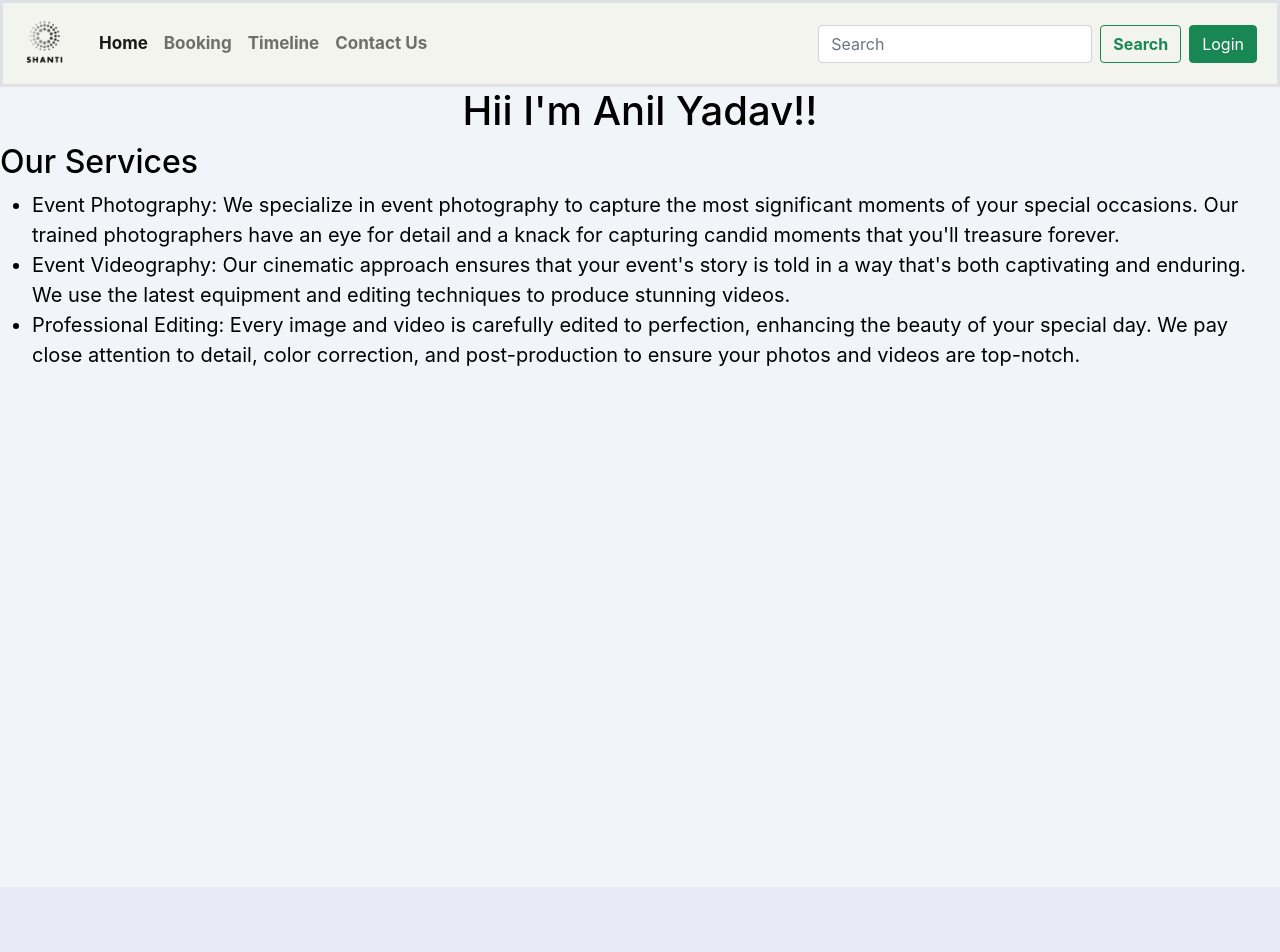
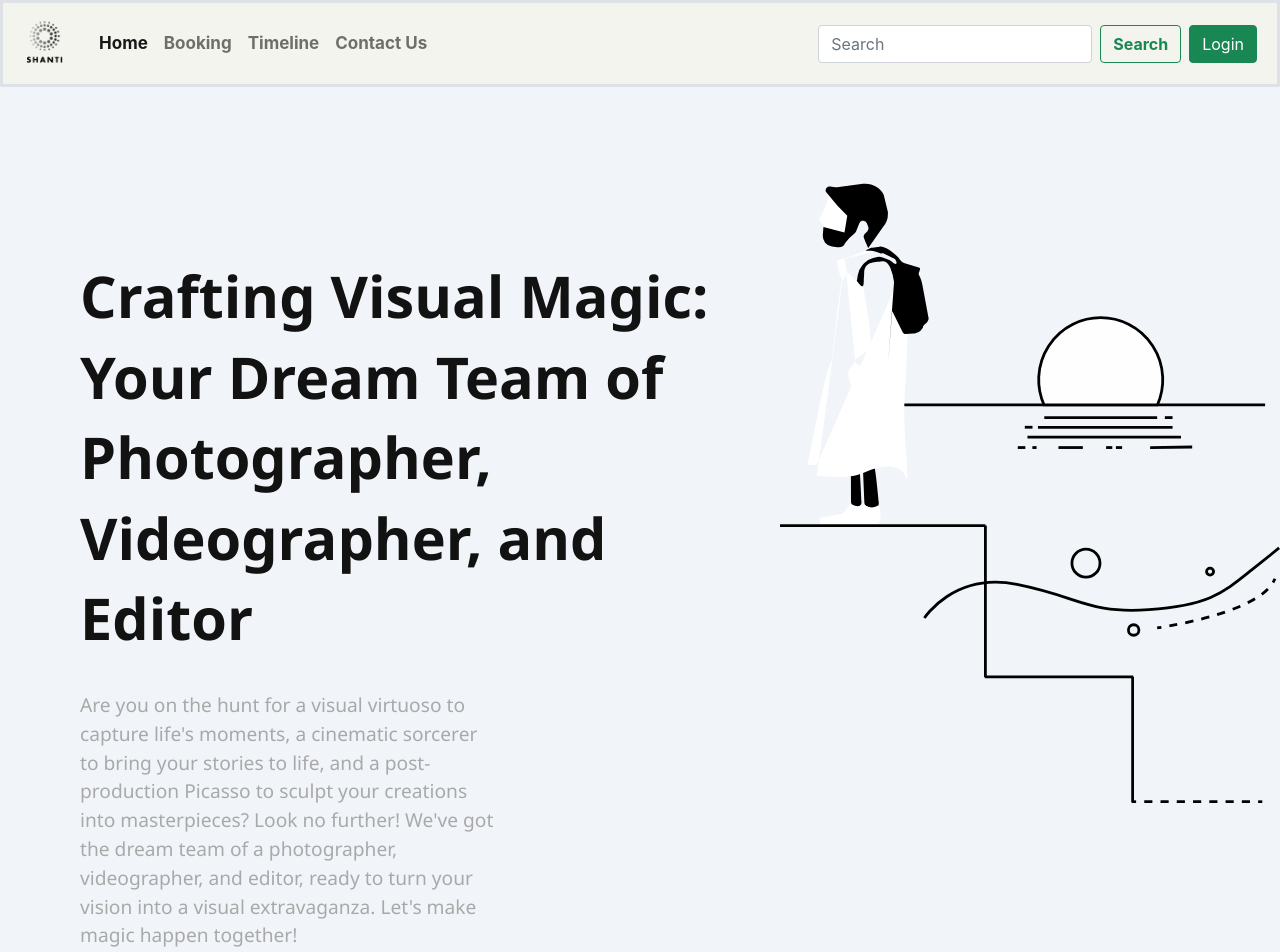
Before and after one commit to AyushSama/Portfolio, a React (Create React App) app in the folder New-Frontend/shantivideo/: page / in a window 1280 px wide. Shown: the top 952 px of the page. Before the commit the page ends 887 px from the top, so only its background shows below. Built offline with nearby package versions, Linux system fonts and the light colour scheme.

Commit message:
i. Added Home Page and Resolve some bugs

```diff
--- a/New-Frontend/shantivideo/src/Components/Home.js
+++ b/New-Frontend/shantivideo/src/Components/Home.js
@@ -1,28 +1,80 @@
 import React, { useContext, useEffect } from 'react'
-import AlertContext from '../Context/Alerts/AlertContext';
+import '../Styles/Home.css'
+import { Link } from 'react-router-dom'
 
 export default function Home() {
 
-  const a = useContext(AlertContext);
+  return (
 
-  useEffect(()=>{
-    a.updateAlert('success' , 'Welcome to the Home Page!!');
-    // eslint-disable-next-line
-  },[])
+<div class = "ayushx">
+<section class="section__img">
+<svg
+      aria-hidden="true"
+      focusable="false"
+      id="Layer_1"
+      data-name="Layer 1"
+      xmlns="http://www.w3.org/2000/svg"
+      viewBox="0 0 356.62 442.31"
+    >
+      <defs>
+        <style>
+          {`.cls-1,.cls-2,.cls-4,.cls-5,.cls-8{fill:none;}.cls-1,.cls-2,.cls-3,.cls-4,.cls-5{stroke:#000;stroke-miterlimit:10;}.cls-1,.cls-2,.cls-3,.cls-4,.cls-5{stroke-width:2px;}.cls-2{stroke-dasharray:5.8 5.8;}.cls-3{fill:#fefefe;}.cls-3,.cls-4,.cls-6,.cls-7{fill-rule:evenodd;}.cls-5{stroke-dasharray:5.84 5.84;}.cls-7{fill:#fff;}`}
+        </style>
+      </defs>
+      <line className="cls-1" x1="88.5" y1="158.31" x2="346" y2="158.31" />
+      <path className="cls-1" d="M630.5,273.5" transform="translate(-604.5 -115.19)" />
+      <path className="cls-1" d="M603,274" transform="translate(-604.5 -115.19)" />
+      <line className="cls-1" x1="146.5" y1="244.31" x2="146.5" y2="352.31" />
+      <line className="cls-1" x1="251.5" y1="352.31" x2="251.5" y2="441.81" />
+      <line className="cls-1" x1="251" y1="441.31" x2="254" y2="441.31" />
+      <line className="cls-2" x1="259.8" y1="441.31" x2="338.1" y2="441.31" />
+      <line className="cls-1" x1="341" y1="441.31" x2="344" y2="441.31" />
+      <line className="cls-1" x1="146" y1="352.31" x2="252" y2="352.31" />
+      <path className="cls-3" d="M873.66,273.5a44.25,44.25,0,1,0-80.82,0Z" transform="translate(-604.5 -115.19)" />
+      <line className="cls-1" x1="188.5" y1="167.31" x2="269" y2="167.31" />
+      <line className="cls-1" x1="184" y1="174.31" x2="280" y2="174.31" />
+      <line className="cls-1" x1="274.5" y1="167.31" x2="280" y2="167.31" />
+      <line className="cls-1" x1="174.6" y1="174.21" x2="180.1" y2="174.21" />
+      <line className="cls-1" x1="176.5" y1="181.31" x2="286" y2="181.31" />
+      <line className="cls-1" x1="169.59" y1="188.69" x2="175" y2="188.69" />
+      <line className="cls-1" x1="198.59" y1="188.69" x2="216" y2="188.69" />
+      <line className="cls-1" x1="264" y1="188.69" x2="294" y2="188.31" />
+      <line className="cls-1" x1="232.59" y1="188.69" x2="237" y2="188.69" />
+      <line className="cls-1" x1="239.59" y1="188.69" x2="244" y2="188.69" />
+      <line className="cls-1" x1="180" y1="188.69" x2="183" y2="188.69" />
+      <path className="cls-4" d="M707.5,425.5s21-33,66-24,51,21,94,18,53-12,73-28l20-16" transform="translate(-604.5 -115.19)" />
+      <path className="cls-1" d="M873.5,432.5s1.07-.14,3-.44" transform="translate(-604.5 -115.19)" />
+      <path className="cls-5" d="M882.22,431.09c18.1-3.21,59.1-12.1,72.25-28.52" transform="translate(-604.5 -115.19)" />
+      <path className="cls-1" d="M956.16,400.18a18.11,18.11,0,0,0,1.34-2.68" transform="translate(-604.5 -115.19)" />
+      <path className="cls-6" d="M664.67,343.26l-1.09-26.15a2.45,2.45,0,0,1,1.45-2.58c2-.5,5.36-1.06,6.25.44,1.09,1.81,3.08,21.77,3.7,28.33a2.61,2.61,0,0,1-1.23,2.69l-3,1.31a1.3,1.3,0,0,1-1.09,0l-3.77-1.81A2.54,2.54,0,0,1,664.67,343.26Z" transform="translate(-604.5 -115.19)" />
+      <path className="cls-6" d="M655.13,342.34l-.08-25.43c0-1.21.48-2.28,1.13-2.48,1.47-.44,3.93-.92,4.55.56,.74,1.78,1.63,21.22,1.91,27.61a2.89,2.89,0,0,1-1,2.59l-2.24,1.2a.73,.73,0,0,1-.8,0l-2.69-1.85A2.69,2.69,0,0,1,655.13,342.34Z" transform="translate(-604.5 -115.19)" />
+      <circle className="cls-1" cx="252.25" cy="318.81" r="3.75" />
+      <path className="cls-7" d="M654.64,344l1.4.74a8.29,8.29,0,0,0,7.83,0h0a1.19,1.19,0,0,1,1.72.91c.61,3.56,1.58,11.72-2.05,13-2.25,.81-19.54,.81-19.54,.81h-9.5s-3-4.24-1-5.3a12.71,12.71,0,0,1,5-1.06l9.3-1.79a4.49,4.49,0,0,0,2.76-1.77Z" transform="translate(-604.5 -115.19)" />
+      <circle className="cls-1" cx="306.73" cy="277.17" r="2.5" />
+      <circle className="cls-1" cx="218.23" cy="271.17" r="10" />
+      <path className="cls-7" d="M664.64,344.87l1.4.71a8.77,8.77,0,0,0,7.83,0h0a1.19,1.19,0,0,1,1.72.86c.61,3.35,1.58,11.05-2.05,12.29-2.25,.77-19.54,.77-19.54,.77h-9.5s-3-4-1-5a13.38,13.38,0,0,1,5-1l9.3-1.69a4.53,4.53,0,0,0,2.76-1.68Z" transform="translate(-604.5 -115.19)" />
+      <line className="cls-1" y1="244.31" x2="146.5" y2="244.31" />
+      <path className="cls-7" d="M691.32,179c.45,3.6,3,24.52,3.94,35.46,1,12.33-2.1,57.5-2.1,57.5-.74,30,5,62,.6,52s-19-7-30-2c-9.62,4.37-27.66,2.63-32,2.12a1,1,0,0,1-.85-1.09l10.76-80.26a.32.32,0,0,0-.57-.25c-4.43,6.1-14.23,63.16-16.58,72-1.11,4.18,11.1,0,6.26,1.5" transform="translate(-604.5 -115.19)" />
+      <path className="cls-7" d="M649.5,169.5l16-6c2.24-1.06,4.65,0,7.06,.59" transform="translate(-604.5 -115.19)" />
+      <path className="cls-7" d="M649,185l-2-5-2-9,2-1,3-1c1,0,2,9,2,9a23.27,23.27,0,0,1-1.69,5.06A7.41,7.41,0,0,1,649,185c-2,2-7.5,58.5-7.5,58.5" transform="translate(-604.5 -115.19)" />
+      <circle className="cls-8" cx="43" cy="99.31" r="1" />
+      <path className="cls-7" d="M658.19,243.08c-4,5-6.55,5-3.88,14,2.06,7,7.06,6.94,7.06,6.94s5,1,12.94-7.11,7.19-11.44,7.19-11.44c2-3-11.2,10.47-23.31-2.42-2.82-3,10-5.09,10.88-14.1S663.73,189,663.73,189l-12.1-10.9" transform="translate(-604.5 -115.19)" />
+      <path className="cls-6" d="M681.5,245.5l4.3-59.17a2.5,2.5,0,0,0,0-.67,40,40,0,0,0-2.62-10c-1.28-2.86-3.11-5.09-5.66-4.7-6.47,1-13,0-13,9l-.28,4.35c.22,8.15-2.75,3.3-4.21,1.64l-.22-.24c-.45-.52-.57-.45-.49-.77a9.49,9.49,0,0,0,.22-1.06l.39-2.69a14.25,14.25,0,0,1,3.3-7.31l1.23-1.4a12.62,12.62,0,0,1,6.45-3.85l2.18-.56a7.77,7.77,0,0,1,4.67.25l4.66,1.75a5.4,5.4,0,0,1,1.77,1.09c4.25,3.91,4,.36,2.27-1.7l-8-4c-.27-.32-1.62.15-2,0l-3-1c-5.06-2.51-12.32,1-4-3,.06,0,6.94-1,7-1,5.5.85,11.86,6.5,14,10a7.28,7.28,0,0,0,3,2l10,3c1.51.23.86,1.43.37,3l-.37,1a2.24,2.24,0,0,0,0,1c1.89,3.09,2.52,6.87,3.17,10.44l3.83,20.56c.25.93-.58,2.87-2,4-.41.32-1.65,1.62-2,2v1l-1,1c0,1.41-4.5,3.06-5.8,3.13l-5.42.31a2.38,2.38,0,0,1-2.15-1.16L684.5,206.5" transform="translate(-604.5 -115.19)" />
+      <path className="cls-6" d="M690.5,184.5" transform="translate(-604.5 -115.19)" />
+      <path className="cls-6" d="M700.5,119.5" transform="translate(-604.5 -115.19)" />
+      <path className="cls-7" d="M651,135.77a5.72,5.72,0,0,1,3.56,6.47l-1.41,7a3.08,3.08,0,0,1-3.81,2.37l-10.75-2.87a3.08,3.08,0,0,1-1.72-1.21l-4.36-6.08,5-11,2-6" transform="translate(-604.5 -115.19)" />
+      <path className="cls-7" d="M642,132.16" transform="translate(-604.5 -115.19)" />
+      <path className="cls-6" d="M657.81,151a2.91,2.91,0,0,0,1-1.33L661,144a3,3,0,0,1,2-1.83h0a3,3,0,0,1,3.46,1.77l1,2.61c.68,2-1,3.61-2.06,4.41a2.91,2.91,0,0,0-1.08,3.23c.74,2.28,3.14,7.36,3.14,7.36l10.64-15.16a13.55,13.55,0,0,0,3.36-9v-1.55l-3-12.34c-2.37-5.34-9-8.47-14.76-7.7l-17.19,2.29a15.9,15.9,0,0,1-6-.34h0a2.77,2.77,0,0,0-3.28,3.62l8.26,10.13,7,7-2,12-15-4-.46,5.94a7.5,7.5,0,0,0,6.48,8l4,.52a5.37,5.37,0,0,0,5.64-3.2A36.39,36.39,0,0,1,657.81,151Z" transform="translate(-604.5 -115.19)" />
+      <line className="cls-9" x1="48" y1="53.31" x2="48.29" y2="40.53" />
+    </svg>
+</section>
 
-  return (
-    <div className="1" style={{backgroundColor:'#f1f5f9', height:'100vh'}}>
-        <h1 className='text-center' style={{color:'black'}}>Hii I'm Anil Yadav!!</h1>
+<main class="[ flow ] [ main ]">
+  <strong class="main__heading">Crafting Visual Magic: Your Dream Team of Photographer, Videographer, and Editor</strong>
+  <p class="main__sub">Are you on the hunt for a visual virtuoso to capture life's moments, a cinematic sorcerer to bring your stories to life, and a post-production Picasso to sculpt your creations into masterpieces? Look no further! We've got the dream team of a photographer, videographer, and editor, ready to turn your vision into a visual extravaganza. Let's make magic happen together!</p>
+  <Link to='/login'><button  class="main__button">Explore</button> </Link>
+</main>
 
-        <section id="services" style={{color:'black' ,fontSize:'20px'}}>
-        <h2>Our Services</h2>
-        <ul>
-            <li>Event Photography:  We specialize in event photography to capture the most significant moments of your special occasions. Our trained photographers have an eye for detail and a knack for capturing candid moments that you'll treasure forever.</li>
-            <li>Event Videography: Our cinematic approach ensures that your event's story is told in a way that's both captivating and enduring. We use the latest equipment and editing techniques to produce stunning videos.</li>
-            <li>Professional Editing: Every image and video is carefully edited to perfection, enhancing the beauty of your special day. We pay close attention to detail, color correction, and post-production to ensure your photos and videos are top-notch.</li>
-        </ul>
-        </section>
-
-      </div>
+</div>
   )
 }
--- /dev/null
+++ b/New-Frontend/shantivideo/src/Styles/Home.css
@@ -0,0 +1,142 @@
+:root {
+    --color-black: #2A2A2A;
+    --color-text: #A9A9A9;
+    --color-light: #fff;
+    --color-text-light: #444444;
+    --font-base-family: 'Manrope', 'Segoe UI', Roboto, Oxygen-Sans, Ubuntu, Cantarell, 'Helvetica Neue', sans-serif;
+    --line-height: 1.2;
+  }
+
+   /**
+   * utils
+   */
+
+  .font-800 {
+    font-weight: 800;
+  }
+
+  .font-600 {
+    font-weight: 600;
+  }
+
+  .font-400 {
+    font-weight: 400;
+  }
+
+   /**
+   * BASE
+   */
+
+  .ayushx {
+    font-family: var(--font-base-family, sans-serif);
+    background: var(--color-light);
+    color: var(--color-black);
+    display: grid;
+    grid-template-columns: 1.4fr 1fr;
+    grid-template-rows: 0.5fr repeat(9, 1fr);
+    line-height: var(--line-height);
+    padding: 0 0 0 5rem;
+  }
+
+  /**
+   * FLOW UTILITY
+   */
+  .flow {
+    --metric-rhythm: 2rem;
+    --flow-space: var(--metric-rhythm);
+  }
+
+  .flow > * + * {
+    margin-top: 1em;
+    margin-top: var(--flow-space);
+  }
+
+   /**
+   * HEADER
+   */
+  .header {
+    /* grid-area: 1 / 1 / 3 / 2; */
+    padding-top: 2.5rem;
+
+    &__wrapper {
+      display: flex;
+      align-items: center;
+      --flow-space: 2.5rem;
+    }
+
+    &__logo {
+      font-size: 1.1rem;
+      @extend .font-800;
+      display: inline-block;
+    }
+
+    .nav {
+
+      .nav__list {
+        display: flex;
+        padding-left: 3rem;
+      }
+
+      .nav__item {
+        list-style-type: none;
+        padding-left: 2rem;
+      }
+
+      a {
+        letter-spacing: 2px;
+        @extend .font-400;
+        font-size: 0.825rem;
+        text-decoration: none;
+        color: var(--color-black);
+        padding-bottom: 0.5em;
+
+        &.active {
+           border-bottom: 2px solid var(--color-black);
+        }
+
+      }
+    }
+  }
+
+  /**
+   * SECTION
+   */
+  .section__img {
+    margin-top: 1rem;
+    grid-area: 2 / 2 / 6 / 3;
+  }
+
+
+  /**
+  * MAIN
+  */
+  .main {
+    grid-area: 3 / 1 / -1 / 2;
+
+    .main__heading {
+      font-size: 3.6rem;
+      max-width: 13ch;
+      line-height: 1.4;
+      @extend .font-400;
+    }
+
+    .main__sub {
+      @extend .font-400;
+      color: var(--color-text);
+      font-size: 1.2rem;
+      line-height: 1.5;
+      max-width: 38ch;
+    }
+
+    .main__button {
+      background: var(--color-black);
+      color: var(--color-light);
+      border-radius: 900px;
+      font-size: 0.75rem;
+      width: 10.5rem;
+      height: 2.5rem;
+      cursor: pointer;
+      line-height: 1.4;
+      @extend .font-600;
+    }
+  }
```
